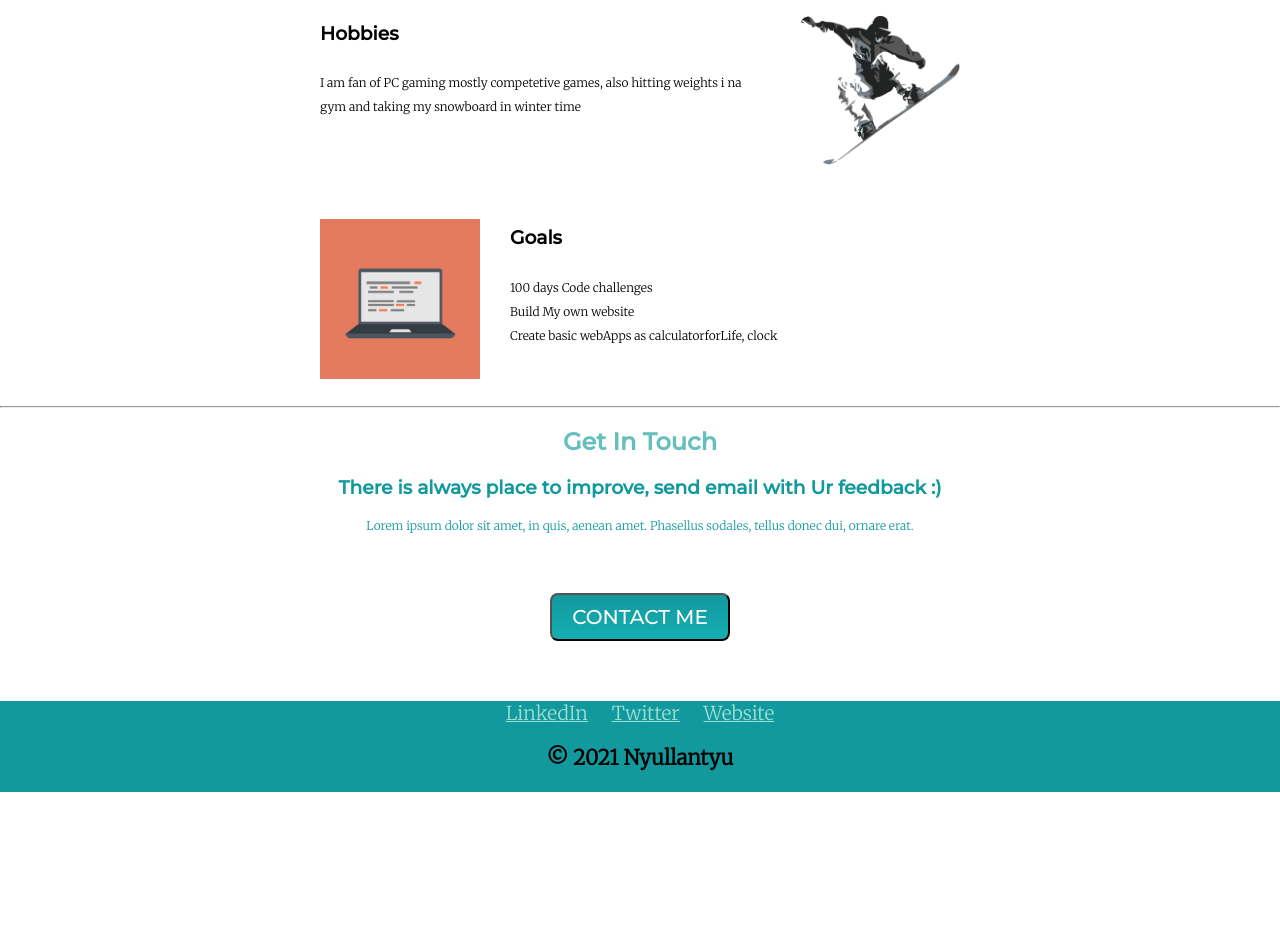
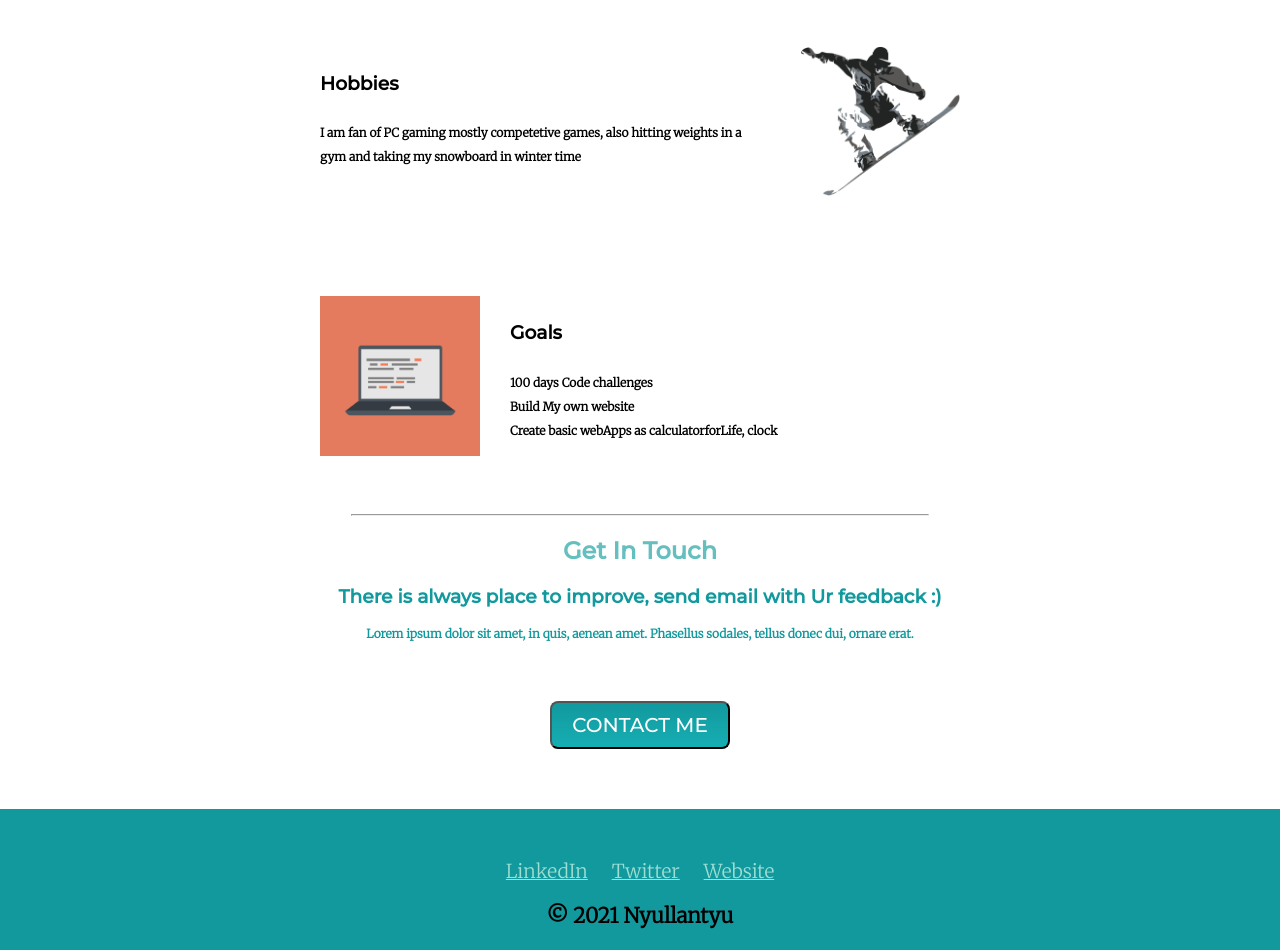
Before and after one commit to JNyul/CSS-MySite, a plain HTML site: page index.html in a window 1280 px wide. Shown: the part 1520-2470 px from the top of the page. Before the commit the page ends 2312 px from the top, so only its background shows below. Drawn offline with Linux system fonts and the light colour scheme.

Commit message:
ReadyForViewports

```diff
--- a/css/style.css
+++ b/css/style.css
@@ -39,7 +39,9 @@ h3 {
     font-family: 'Montserrat', sans-serif;
 }
 
-hr {}
+hr {
+    width: 45%;
+}
 
 img {}
 
@@ -49,6 +51,7 @@ span {
 
 p {
     font-size: 0.75rem;
+    font-weight: 800;
 }
 
 
@@ -84,10 +87,11 @@ p {
 }
 
 .bottom-container {
+    background-color: #11999e;
+    margin-top: 10px;
+    padding-top: 50px;
     position: absolute;
     width: 100%;
-    background-color: #11999e;
-    margin-top: 10px;
 }
 
 .bottomcloud {
@@ -175,5 +179,6 @@ p {
     text-align: left;
     line-height: 2;
     margin: 100px auto 50px auto;
+    overflow: auto;
     width: 50%;
 }
--- a/index.html
+++ b/index.html
@@ -9,9 +9,6 @@
     <meta name="viewport" content="width=device-width, initial-scale=1">
     <link rel="stylesheet" href="css/style.css">
     <link rel="icon" href="fav.ico">
-    <link rel="preconnect" href="https://fonts.gstatic.com">
-    <link rel="preconnect" href="https://fonts.gstatic.com">
-    <link rel="preconnect" href="https://fonts.gstatic.com">
     <link rel="preconnect" href="https://fonts.gstatic.com">
     <link href="https://fonts.googleapis.com/css2?family=Merriweather:wght@300&family=Montserrat:wght@500&family=Sacramento&display=swap" rel="stylesheet">
 </head>
@@ -46,7 +43,7 @@
             <div class="skill-row">
                 <img class="chillies" src="img/chillies.png" alt="">
                 <h3>Hobbies</h3>
-                <p class="skill-descriptionleft">I am fan of PC gaming mostly competetive games, also hitting weights i na gym and taking my snowboard in winter time</p>
+                <p class="skill-descriptionleft">I am fan of PC gaming mostly competetive games, also hitting weights in a gym and taking my snowboard in winter time</p>
             </div>
             <div class="skill-row">
                 <img class="computer" src="img/computer.png" alt="">
```
